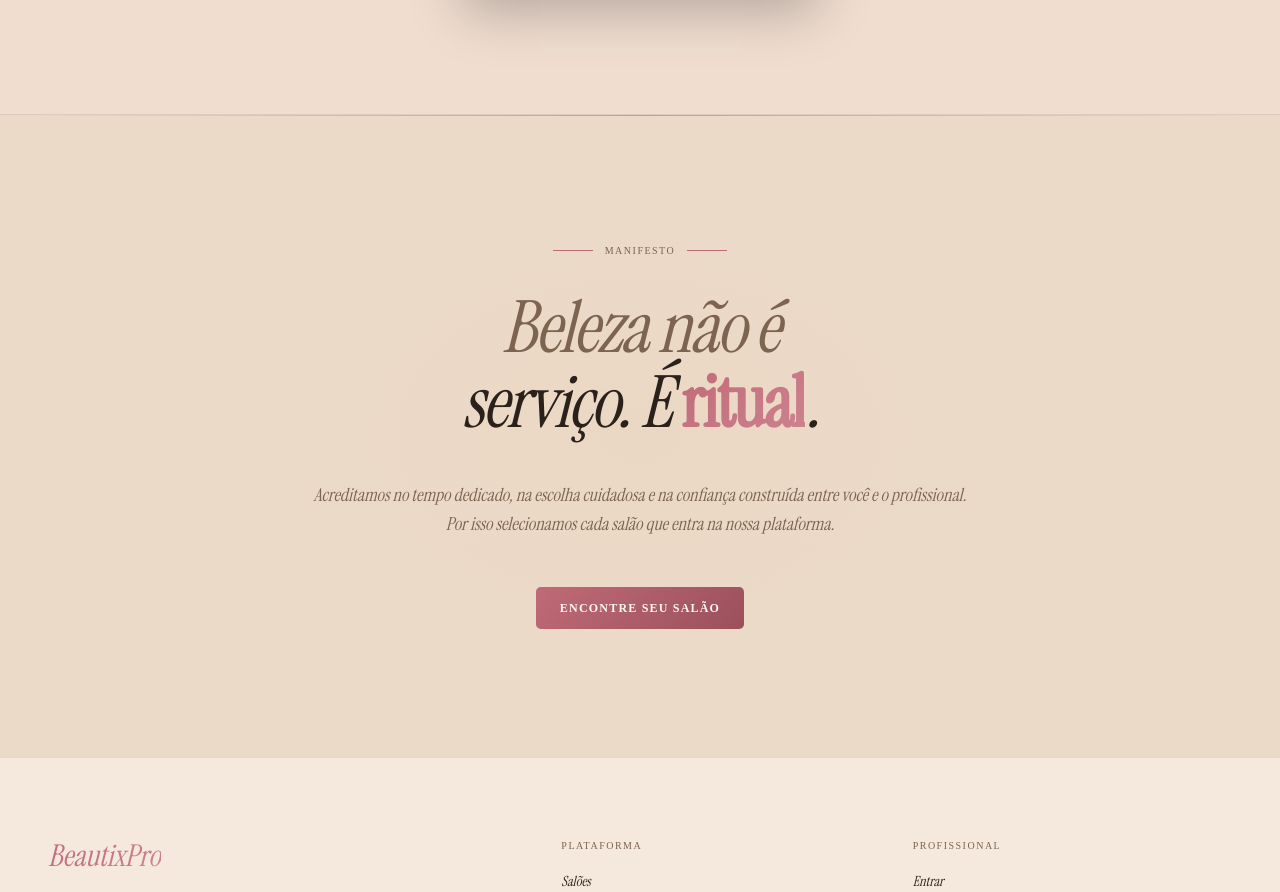
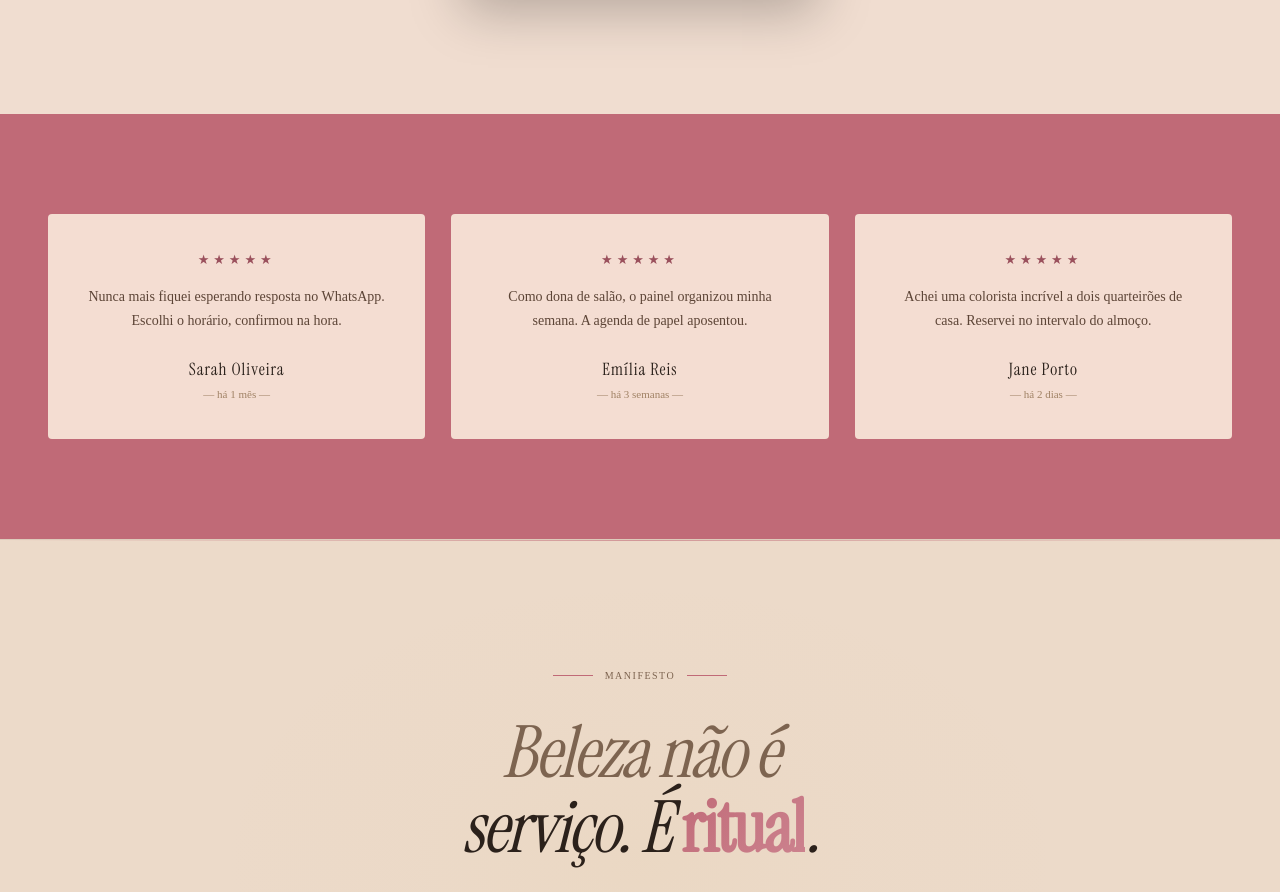
Before and after one commit to Felipe-Yasuo/beautixpro, a Next.js app: page / in a window 1280 px wide. Shown: the part 3606-4498 px from the top of the page. Built offline with nearby package versions, Linux system fonts and the light colour scheme; no server answers; the database is empty.

Commit message:
feat(testimonials): cria seção de depoimentos com fundo rosé sólido

```diff
--- a/src/app/(public)/page.tsx
+++ b/src/app/(public)/page.tsx
@@ -6,6 +6,7 @@ import { Manifesto } from "@/components/features/home/manifesto";
 import { Footer } from "@/components/features/home/footer";
 import { ForProfessionals } from "@/components/features/home/for-professionals";
 import { Plans } from "@/components/features/home/plans";
+import { Testimonials } from "@/components/features/home/testimonial";
 
 export const dynamic = "force-dynamic";
 
@@ -28,6 +29,7 @@ export default async function Home() {
                 <HowItWorks />
                 <ForProfessionals />
                 <Plans />
+                <Testimonials />
                 <Manifesto />
             </main>
 
--- /dev/null
+++ b/src/components/features/home/testimonial.tsx
@@ -0,0 +1,61 @@
+type Testimonial = {
+    quote: string;
+    name: string;
+    time: string;
+};
+
+const TESTIMONIALS: Testimonial[] = [
+    {
+        quote: "Nunca mais fiquei esperando resposta no WhatsApp. Escolhi o horário, confirmou na hora.",
+        name: "Sarah Oliveira",
+        time: "1 mês",
+    },
+    {
+        quote: "Como dona de salão, o painel organizou minha semana. A agenda de papel aposentou.",
+        name: "Emília Reis",
+        time: "3 semanas",
+    },
+    {
+        quote: "Achei uma colorista incrível a dois quarteirões de casa. Reservei no intervalo do almoço.",
+        name: "Jane Porto",
+        time: "2 dias",
+    },
+];
+
+export function Testimonials() {
+    return (
+        <section style={{ backgroundColor: "var(--gold)" }}>
+            <div
+                className="mx-auto max-w-[1280px] px-6 lg:px-12"
+                style={{ paddingTop: "clamp(64px, 8vw, 100px)", paddingBottom: "clamp(64px, 8vw, 100px)" }}
+            >
+                <div className="grid grid-cols-1 gap-[26px] sm:grid-cols-3">
+                    {TESTIMONIALS.map((t) => (
+                        <TestimonialCard key={t.name} {...t} />
+                    ))}
+                </div>
+            </div>
+        </section>
+    );
+}
+
+function TestimonialCard({ quote, name, time }: Testimonial) {
+    return (
+        <div className="rounded-[4px] p-9 text-center" style={{ backgroundColor: "#f4ddd2" }}>
+            <p className="tracking-[0.3em]" style={{ fontSize: "13px", color: "var(--gold-container)" }}>
+                ★★★★★
+            </p>
+
+            <p className="mx-auto mt-4 mb-6" style={{ fontSize: "14px", lineHeight: 1.7, color: "#5c4436" }}>
+                {quote}
+            </p>
+
+            <p className="font-serif tracking-[0.06em] text-on-surface" style={{ fontSize: "17px" }}>
+                {name}
+            </p>
+            <p className="mt-1 text-[11px]" style={{ color: "#a08265" }}>
+                — há {time} —
+            </p>
+        </div>
+    );
+}
```
